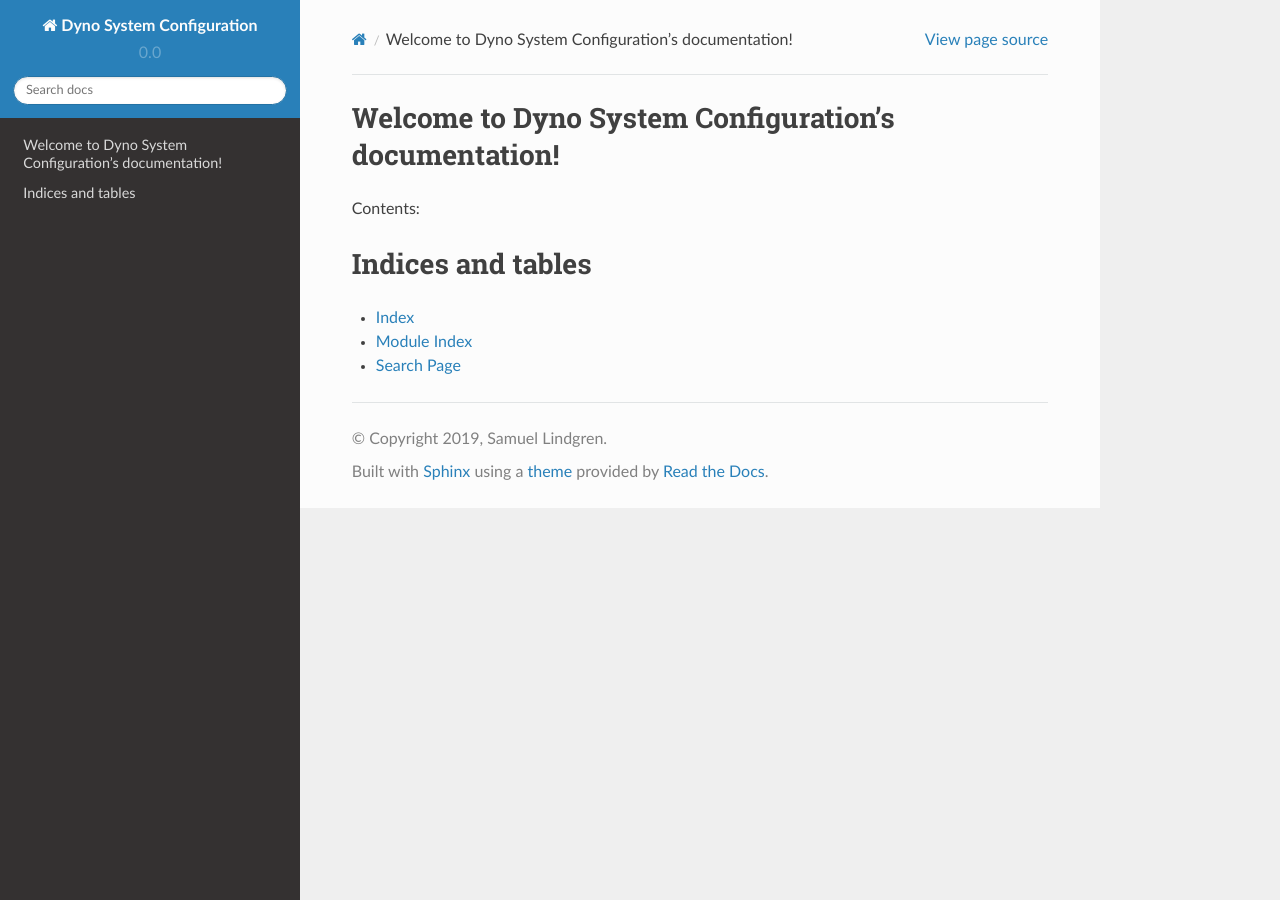
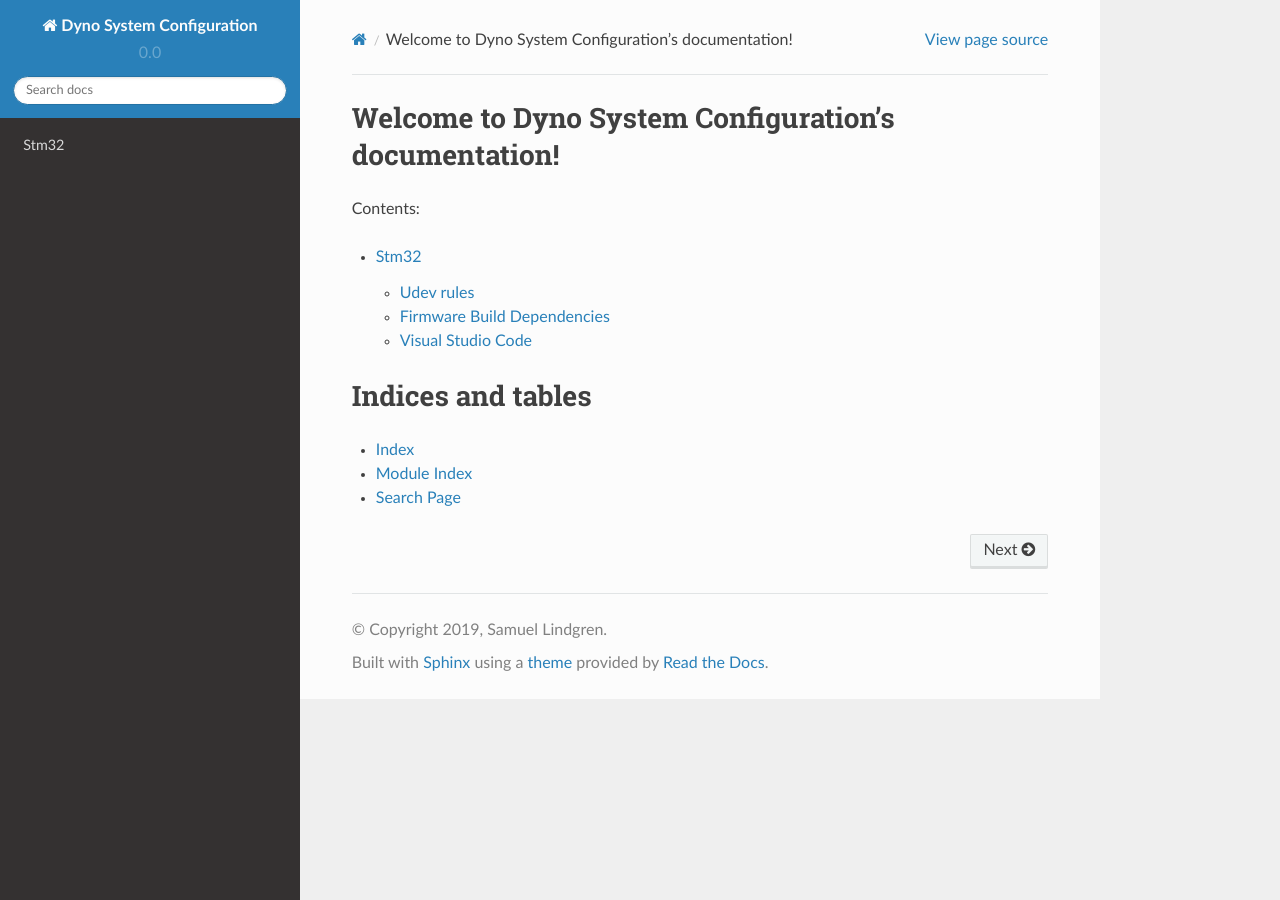
Before and after one commit to samiamlabs/dyno-system-config, a Sphinx documentation site: the page built from docs/index.rst, in a window 1280 px wide. Built offline with Sphinx 7.4.7 and the Read the Docs theme 2.0.0, drawn with Linux system fonts in a browser that asks for light colours; some of the changed lines change nothing that is shown.

Commit message:
Add stm32 docs

```diff
--- a/docs/index.rst
+++ b/docs/index.rst
@@ -11,6 +11,8 @@
 .. toctree::
    :maxdepth: 2
 
+   stm32
+
 
 
 Indices and tables
--- /dev/null
+++ b/docs/stm32.rst
@@ -0,0 +1,64 @@
+Stm32
+=====
+
+Udev rules
+----------
+
+Copy `49-stlinkv2.rules` and `99-dfu.rules` from this repo to `/etc/udev/rules.d`.
+
+Reload udev rules by running:
+
+.. code:: bash
+
+  sudo udevadm control --reload-rules && udevadm trigger
+
+
+Firmware Build Dependencies
+---------------------------
+
+Install by running:
+
+.. code:: bash
+
+  sudo add-apt-repository ppa:team-gcc-arm-embedded/ppa
+  sudo apt-get update
+  sudo apt-get install gcc-arm-embedded
+  sudo apt-get install openocd
+  sudo add-apt-repository ppa:jonathonf/tup && sudo apt-get update && sudo apt-get install tup
+
+Install python 3.7:
+
+.. code:: bash
+
+  sudo apt install python3.7-dev
+
+Set python3.7 to default python version in bash:
+
+.. code:: bash
+
+  echo "alias python=python3" >> ~/.bash_aliases
+
+Verify successful installation and versions:
+
+.. code:: bash
+
+  arm-none-eabi-gcc --version
+  arm-none-eabi-gdb --version
+  openocd --version             # should be 0.10.0 or later
+  tup --version                 # should be 0.7.5 or later
+  python --version              # should be 3.7 or lat
+
+
+Visual Studio Code
+------------------
+
+Download and install `Visual Studio Code`__.
+
+.. _VSCode: https://code.visualstudio.com/download
+__ VSCode_
+
+Extensions:
+
+  - C/C++
+  - Cortex-Debug
+  - PlatformIO IDE
```
Also changed, not shown: 2 other files.
